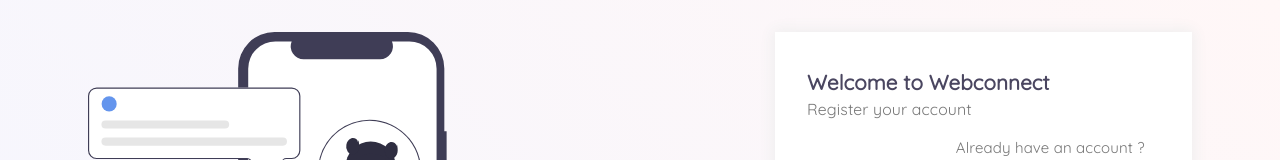
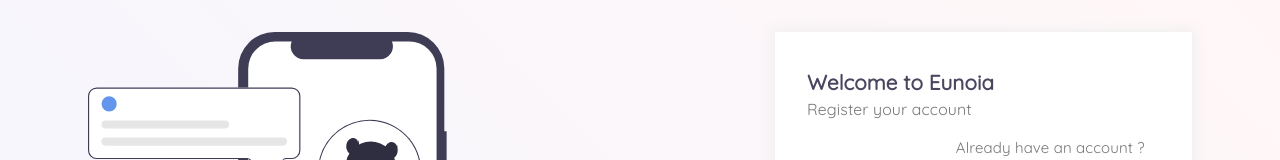
Before and after one commit to ezecodes/Eunoia, a React app in the folder client/: page /auth/signup in a window 1280 px wide. Shown: the top 160 px of the page. Built offline with nearby package versions, Linux system fonts and the light colour scheme; sample sign-in values are in the browser's storage.

Commit message:
Rename app name

```diff
--- a/client/src/components/auth/signup/Signup.jsx
+++ b/client/src/components/auth/signup/Signup.jsx
@@ -14,7 +14,7 @@
 		<Zoom in={true} >
 			<div className='pageBody'>
 				<header className='formHeader'>
-					<Typography component='h1'> Welcome to <strong> Webconnect </strong> </Typography>
+					<Typography component='h1'> Welcome to <strong> Eunoia </strong> </Typography>
 					<Typography variant='body1' className='subText'> Register your account </Typography>
 				</header>
 
--- a/client/src/index.html
+++ b/client/src/index.html
@@ -5,7 +5,7 @@
   <meta http-equiv="X-UA-Compatible" content="IE=edge">
   <meta name='robots' content="noindex, nofollow">
   <meta name="viewport" content="width=device-width, initial-scale=1">
-	<title>webconnect</title>
+	<title>Eunoia Chat</title>
 	<style type="text/css">
 
 		button.MuiIconButton-root {
```
